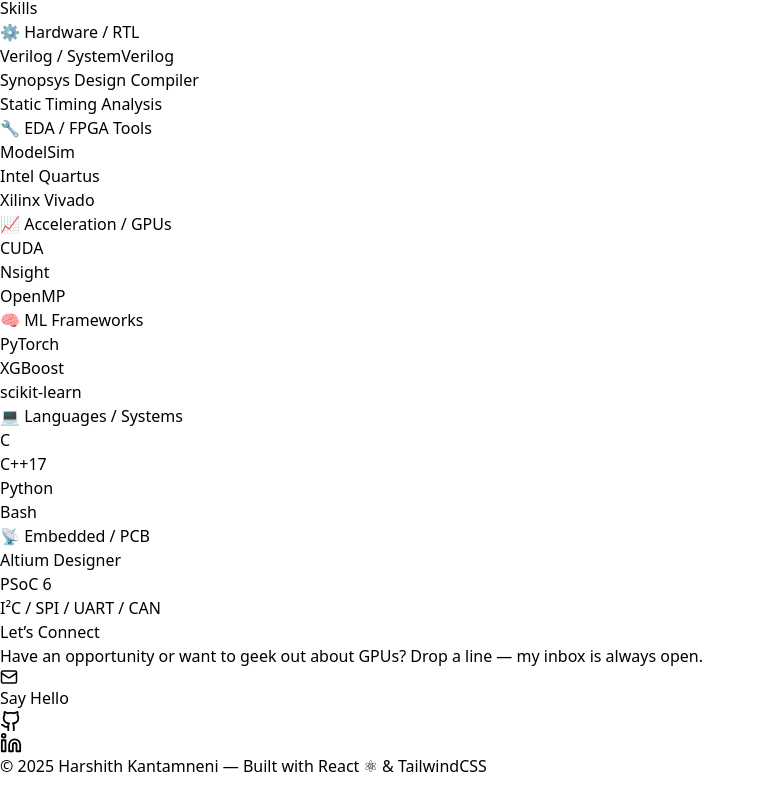
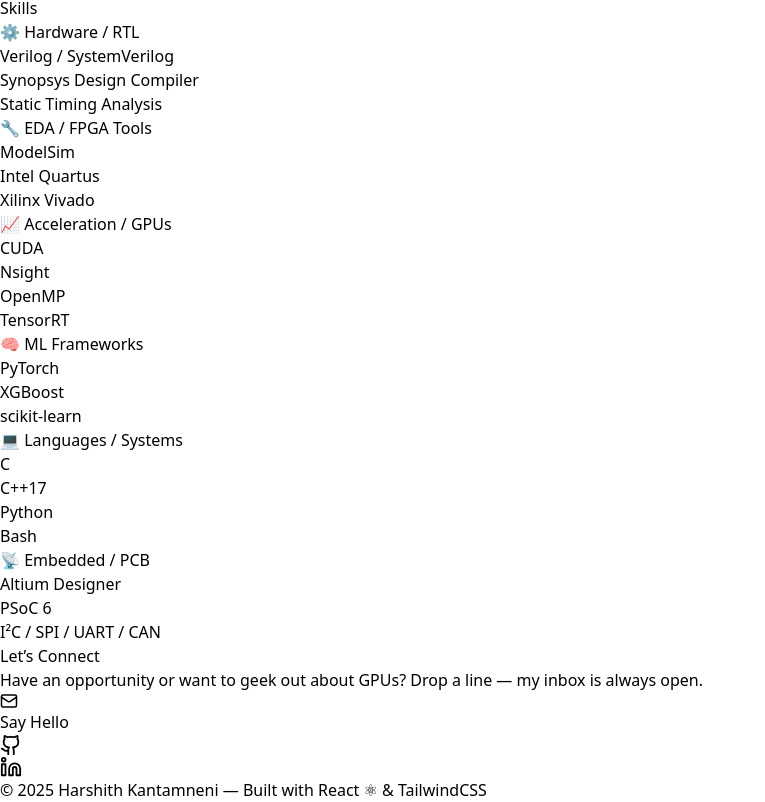
Before and after one commit to Drogon4231/harshithkantamneni.github.io, a React (Vite) app: page / in a window 1280 px wide. Shown: the part 916-1718 px from the top of the page, without its empty margins (0-765 px from the left). Before the commit the page ends 1694 px from the top, so only its background shows below. Built offline with nearby package versions, Linux system fonts and the light colour scheme.

Commit message:
Update Portfolio.jsx

```diff
--- a/src/Portfolio.jsx
+++ b/src/Portfolio.jsx
@@ -71,7 +71,7 @@
   },
   {
     title: '📈 Acceleration / GPUs',
-    items: ['CUDA', 'Nsight', 'OpenMP'],
+    items: ['CUDA', 'Nsight', 'OpenMP', 'TensorRT'],
   },
   {
     title: '🧠 ML Frameworks',
```
